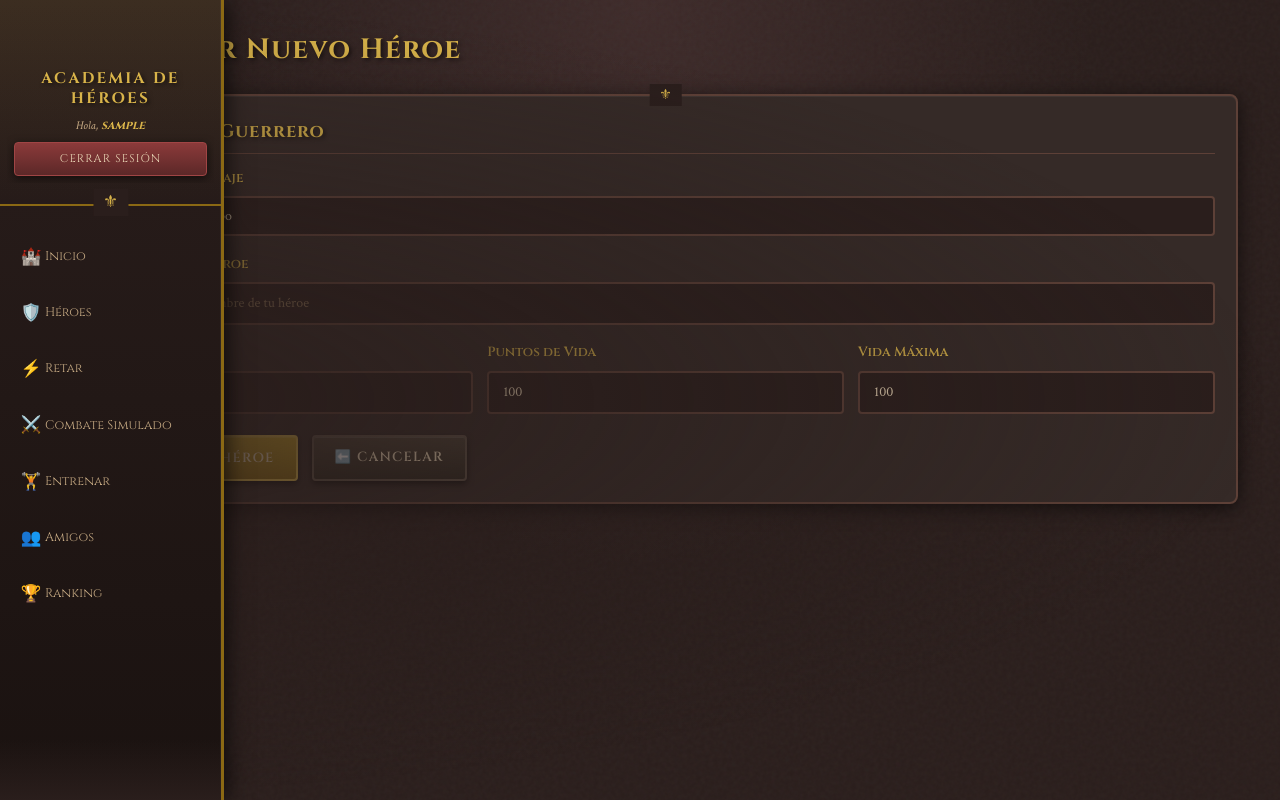
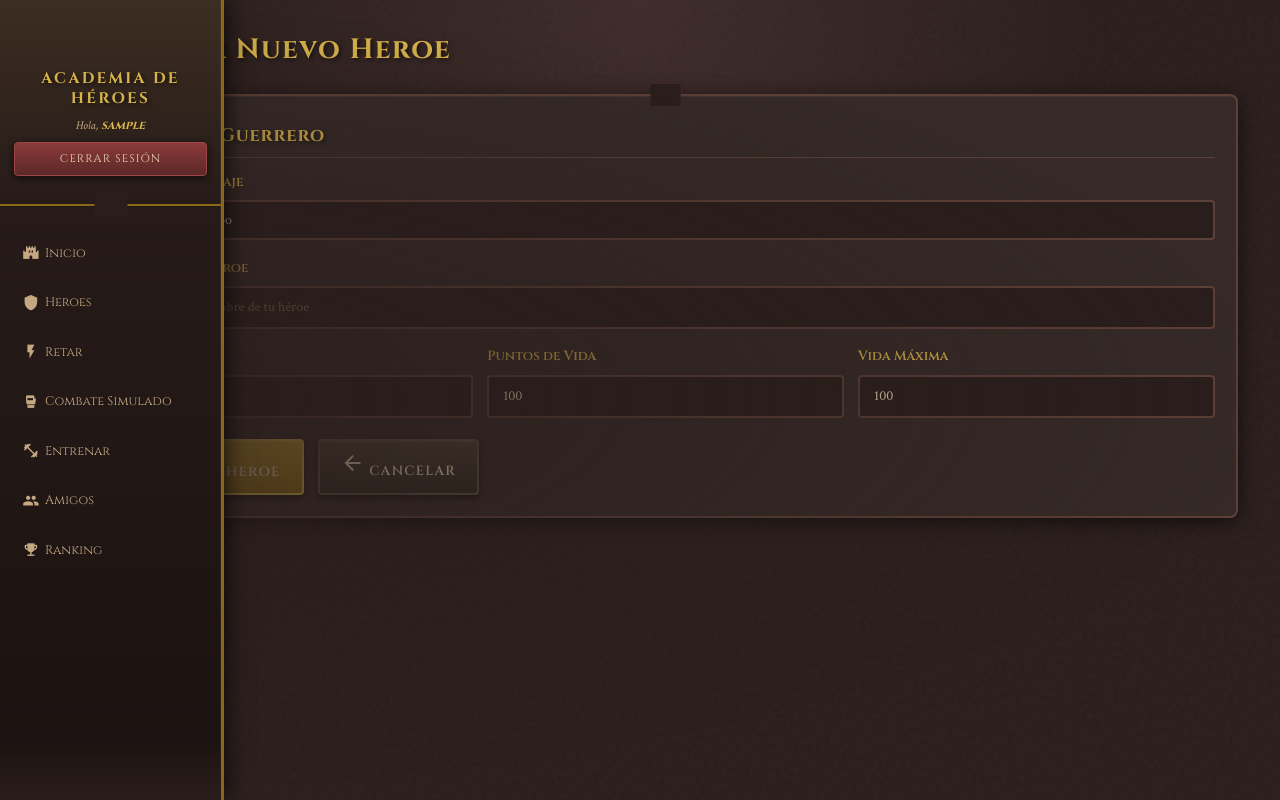
Before and after one commit to deckoner/Academia-de-Heroes, a Django app: page /personajes/crear/ in a window 1280 px wide. Run offline with Django 5.2, Linux system fonts and the light colour scheme; the visitor is signed in with stand-in values (Sample User, id 1); data that the repository does not hold is empty.

Commit message:
Iconos nuevos

```diff
--- a/app/static/css/auth.css
+++ b/app/static/css/auth.css
@@ -27,7 +27,8 @@
 
 /* Decoración superior */
 .auth-container::before {
-    content: '⚜';
+    font-family: 'Material Icons';
+    content: "\e865";
     position: absolute;
     top: -15px;
     left: 50%;
--- a/app/static/css/componentes.css
+++ b/app/static/css/componentes.css
@@ -96,7 +96,8 @@ input[type="submit"]:active {
 }
 
 .rpg-card::before {
-    content: '⚜';
+    font-family: 'Material Icons';
+    content: "\e865";
     position: absolute;
     top: -12px;
     left: 50%;
@@ -194,7 +195,8 @@ input[type="submit"]:active {
 }
 
 .rpg-form-title::after {
-    content: '⚜';
+    font-family: 'Material Icons';
+    content: "\e865";
     position: absolute;
     bottom: -10px;
     left: 50%;
--- a/app/static/css/layout.css
+++ b/app/static/css/layout.css
@@ -28,7 +28,8 @@
 }
 
 .sidebar-header::after {
-    content: '⚜';
+    font-family: 'Material Icons';
+    content: "\e865";
     position: absolute;
     bottom: -12px;
     left: 50%;
@@ -56,7 +57,8 @@
 
 /* Icono del header */
 .sidebar-header::before {
-    content: "📜";
+    font-family: 'Material Icons';
+    content: "\e838";
     font-size: clamp(1.5rem, 2vw, 2rem);
     display: block;
     margin-bottom: 0.5rem;
--- a/app/templates/base.html
+++ b/app/templates/base.html
@@ -9,6 +9,7 @@
     <link rel="preconnect" href="https://fonts.googleapis.com">
     <link rel="preconnect" href="https://fonts.gstatic.com" crossorigin>
     <link href="https://fonts.googleapis.com/css2?family=Cinzel:wght@400;600;700&family=Crimson+Text:ital,wght@0,400;0,600;1,400&display=swap" rel="stylesheet">
+    <link href="https://fonts.googleapis.com/icon?family=Material+Icons" rel="stylesheet">
     <link rel="stylesheet" href="{% static 'css/style.css' %}">
     {% block extra_css %}{% endblock %}
 </head>
@@ -20,11 +21,11 @@
             <h1>Academia De Héroes</h1>
             <div class="user-info">
                 <span class="user-greeting">Hola, <strong>{{ user.username }}</strong></span>
-                {% if user.perfil %}
+{% if user.perfil %}
                 <span class="coins">
-                    <span class="coin-icon">🪙</span> {{ user.perfil.monedas }}
+                    <span class="coin-icon material-icons">paid</span> {{ user.perfil.monedass }}
                     <span class="separator">|</span>
-                    <span class="merc-icon">💂</span> {{ user.perfil.mercenarios }}
+                    <span class="merc-icon material-icons">person</span> {{ user.perfil.mercenarios }}
                 </span>
                 {% endif %}
                 <a href="{% url 'logout' %}" class="logout-btn">Cerrar sesión</a>
@@ -33,15 +34,15 @@
 
         <nav>
             <ul class="sidebar-nav">
-                <li><a href="{% url 'home' %}" class="nav-home"><span class="nav-icon">🏰</span><span class="nav-text">Inicio</span></a></li>
-                <li><a href="{% url 'lista_personajes' %}" class="nav-chars"><span class="nav-icon">🛡️</span><span class="nav-text">Héroes</span></a></li>
-                <li><a href="{% url 'retar_usuario' %}" class="nav-retar"><span class="nav-icon">⚡</span><span class="nav-text">Retar</span></a></li>
-                <li><a href="{% url 'combate' %}" class="nav-combat"><span class="nav-icon">⚔️</span><span class="nav-text">Combate Simulado</span></a></li>
-                <li><a href="{% url 'entrenar' %}" class="nav-train"><span class="nav-icon">🏋️</span><span class="nav-text">Entrenar</span></a></li>
-                <li><a href="{% url 'lista_amigos' %}" class="nav-friends"><span class="nav-icon">👥</span><span class="nav-text">Amigos</span></a></li>
-                <li><a href="{% url 'ranking' %}" class="nav-ranking"><span class="nav-icon">🏆</span><span class="nav-text">Ranking</span></a></li>
+                <li><a href="{% url 'home' %}" class="nav-home"><span class="nav-icon material-icons">castle</span><span class="nav-text">Inicio</span></a></li>
+                <li><a href="{% url 'lista_personajes' %}" class="nav-chars"><span class="nav-icon material-icons">shield</span><span class="nav-text">Heroes</span></a></li>
+                <li><a href="{% url 'retar_usuario' %}" class="nav-retar"><span class="nav-icon material-icons">flash_on</span><span class="nav-text">Retar</span></a></li>
+                <li><a href="{% url 'combate' %}" class="nav-combat"><span class="nav-icon material-icons">sports_mma</span><span class="nav-text">Combate Simulado</span></a></li>
+                <li><a href="{% url 'entrenar' %}" class="nav-train"><span class="nav-icon material-icons">fitness_center</span><span class="nav-text">Entrenar</span></a></li>
+                <li><a href="{% url 'lista_amigos' %}" class="nav-friends"><span class="nav-icon material-icons">group</span><span class="nav-text">Amigos</span></a></li>
+                <li><a href="{% url 'ranking' %}" class="nav-ranking"><span class="nav-icon material-icons">emoji_events</span><span class="nav-text">Ranking</span></a></li>
                 {% if user.perfil and user.perfil.es_admin %}
-                <li><a href="{% url 'estadisticas' %}" class="nav-stats"><span class="nav-icon">📊</span><span class="nav-text">Estadísticas</span></a></li>
+                <li><a href="{% url 'estadisticas' %}" class="nav-stats"><span class="nav-icon material-icons">bar_chart</span><span class="nav-text">Estadisticas</span></a></li>
                 {% endif %}
             </ul>
         </nav>
--- a/app/templates/en_construccion.html
+++ b/app/templates/en_construccion.html
@@ -5,7 +5,7 @@
 {% block content %}
 <div class="content">
     <div class="rpg-card" style="max-width: 500px; margin: 3rem auto; text-align: center;">
-        <div style="font-size: 4rem; margin-bottom: 1rem;">🚧</div>
+        <div style="font-size: 4rem; margin-bottom: 1rem;"><span class="material-icons">construction</span></div>
         <h2 style="color: var(--text-gold);">En Construcción</h2>
         <p style="color: var(--text-secondary); margin: 1.5rem 0;">
             Los artesanos están trabajando en esta sección del reino.<br>
--- a/app/templates/estadisticas/index.html
+++ b/app/templates/estadisticas/index.html
@@ -11,7 +11,7 @@
 {% block content %}
 <div class="content">
     <div class="page-header">
-        <h2>📊 Estadísticas</h2>
+        <h2><span class="material-icons">bar_chart</span> Estadisticas</h2>
     </div>
 
     <div class="stats-grid">
--- a/app/templates/personajes/crear.html
+++ b/app/templates/personajes/crear.html
@@ -5,11 +5,11 @@
 {% block content %}
 <div class="content">
     <div class="page-header">
-        <h2>➕ Crear Nuevo Héroe</h2>
+        <h2><span class="material-icons">add</span> Crear Nuevo Heroe</h2>
     </div>
 
     <div class="rpg-card">
-        <h3 class="rpg-card-title">⚔️ Nuevo Guerrero</h3>
+        <h3 class="rpg-card-title"><span class="material-icons">security</span> Nuevo Guerrero</h3>
 
         <form method="post" class="rpg-form-styled">
             {% csrf_token %}
@@ -18,9 +18,9 @@
                 <label for="id_tipo">Tipo de Personaje</label>
                 <select name="tipo" id="id_tipo" required onchange="actualizarCampos()">
                     <option value="">Selecciona un tipo</option>
-                    <option value="GUERRERO">⚔️ Guerrero</option>
-                    <option value="MAGO">🔮 Mago</option>
-                    <option value="ARQUERO">🏹 Arquero</option>
+                    <option value="GUERRERO"><span class="material-icons">security</span> Guerrero</option>
+                    <option value="MAGO"><span class="material-icons">auto_fix_high</span> Mago</option>
+                    <option value="ARQUERO"><span class="material-icons">gps_fixed</span> Arquero</option>
                 </select>
             </div>
 
@@ -47,23 +47,23 @@
             </div>
 
             <div class="form-group" id="campo_armadura" style="display:none;">
-                <label for="id_armadura">🛡️ Armadura</label>
+                <label for="id_armadura"><span class="material-icons">shield</span> Armadura</label>
                 <input type="number" name="armadura" id="id_armadura" min="0" value="5" placeholder="Puntos de armadura">
             </div>
 
             <div class="form-group" id="campo_mana" style="display:none;">
-                <label for="id_mana">💧 Mana</label>
+                <label for="id_mana"><span class="material-icons">water_drop</span> Mana</label>
                 <input type="number" name="mana" id="id_mana" min="0" value="50" placeholder="Puntos de mana">
             </div>
 
             <div class="form-group" id="campo_precision" style="display:none;">
-                <label for="id_precision">🎯 Precisión</label>
-                <input type="number" name="precision" id="id_precision" min="0" max="100" value="80" placeholder="Porcentaje de precisión">
+                <label for="id_precision"><span class="material-icons">gps_fixed</span> Precision</label>
+                <input type="number" name="precision" id="id_precision" min="0" max="100" value="80" placeholder="Porcentaje de precision">
             </div>
 
             <div class="form-actions">
-                <button type="submit" class="btn btn-primary">⚔️ Crear Héroe</button>
-                <a href="{% url 'lista_personajes' %}" class="btn btn-secondary">⬅️ Cancelar</a>
+                <button type="submit" class="btn btn-primary"><span class="material-icons">add</span> Crear Heroe</button>
+                <a href="{% url 'lista_personajes' %}" class="btn btn-secondary"><span class="material-icons">arrow_back</span> Cancelar</a>
             </div>
         </form>
     </div>
--- a/app/templates/registration/login.html
+++ b/app/templates/registration/login.html
@@ -11,7 +11,7 @@
 <div class="auth-wrapper">
     <div class="auth-container">
         <div class="auth-header">
-            <span class="auth-icon">🏰</span>
+            <span class="auth-icon material-icons">castle</span>
             <h1>Academia De Héroes</h1>
             <p class="auth-subtitle">Inicia tu aventura</p>
         </div>
--- a/app/templates/registration/register.html
+++ b/app/templates/registration/register.html
@@ -11,7 +11,7 @@
 <div class="auth-wrapper">
     <div class="auth-container">
         <div class="auth-header">
-            <span class="auth-icon">📜</span>
+            <span class="material-icons auth-icon">assignment</span>
             <h1>Crear Cuenta</h1>
             <p class="auth-subtitle">Únete a la Academia</p>
         </div>
```
Also changed, not shown: app/templates/combate/index.html (+11 -11 lines), app/templates/combate/simulacion.html (+4 -4 lines), app/templates/index.html (+4 -4 lines), app/templates/personajes/editar.html (+11 -11 lines), app/templates/personajes/entrenar.html (+15 -15 lines), app/templates/personajes/lista.html (+16 -16 lines), app/templates/ranking/index.html (+13 -13 lines), app/tests/e2e/test_combate.py (+1 -1 lines), app/tests/e2e/test_personajes.py (+1 -1 lines).
